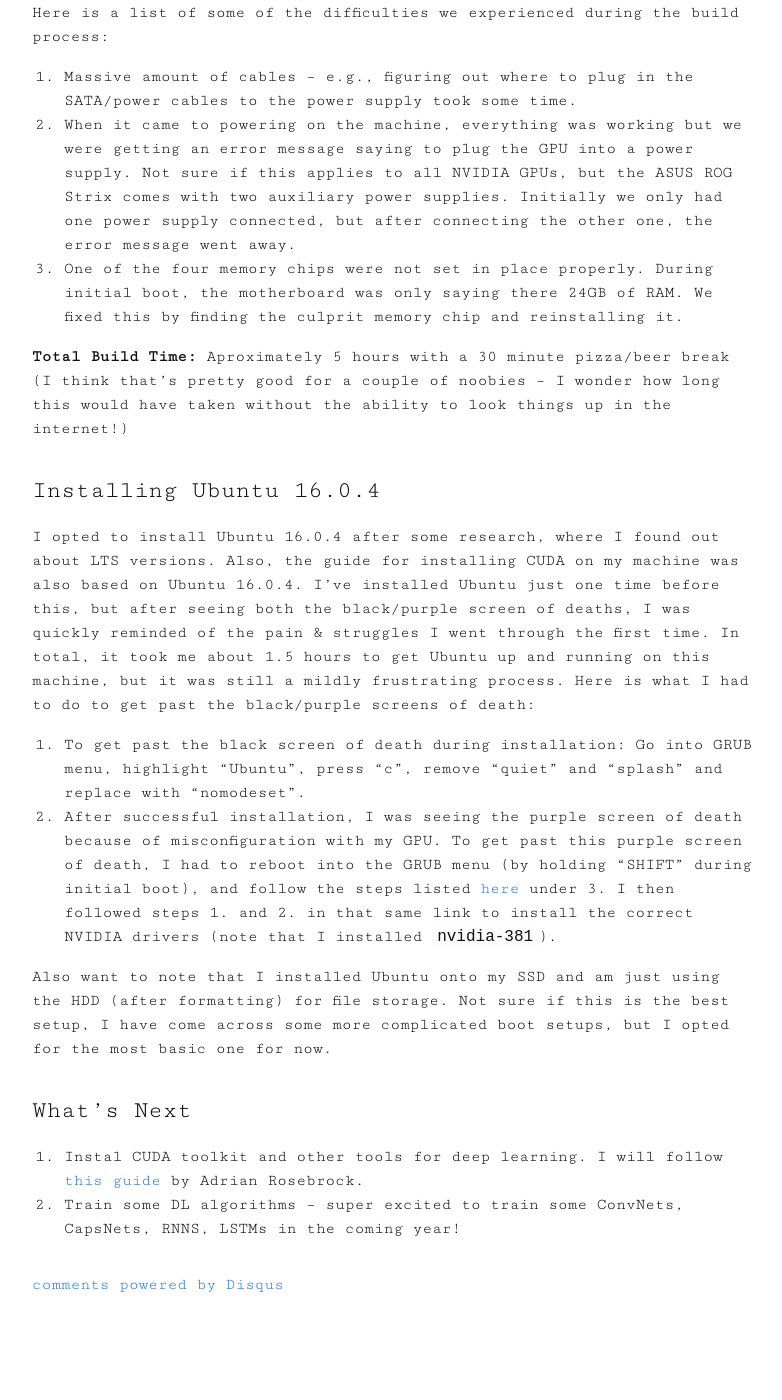
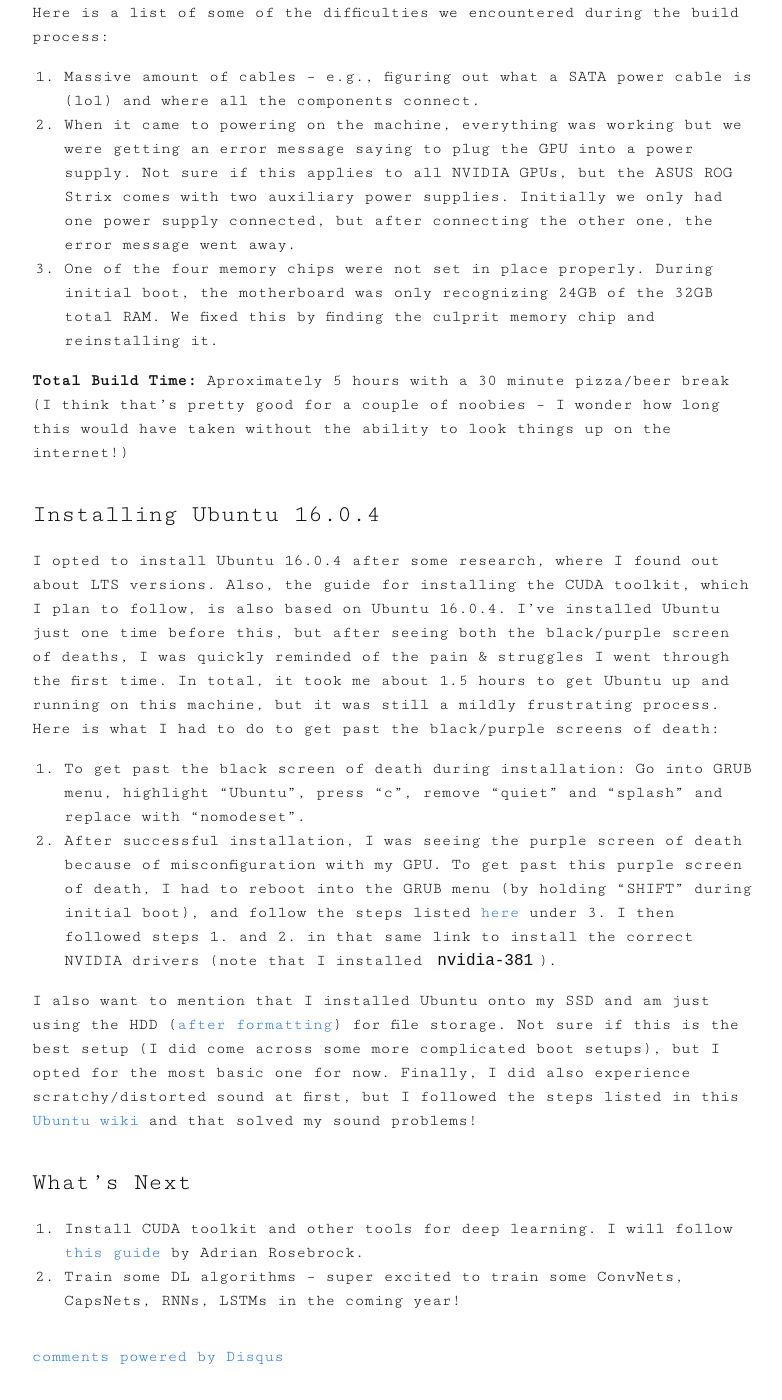
Before and after one commit to syaning/slim, a Jekyll site: the page built from _posts/2017-12-25-my-first-dl-devbox.md, in a window 1280 px wide and 1400 px high, scrolled down 4841 px. Shown: the whole window, without its empty margins (248-1030 px from the left). Built offline with Jekyll 4.4.1, drawn with Linux system fonts in a browser that asks for light colours; comment, search, counter and statistics services are not loaded; before the commit the page ends 6170 px from its top, so only the background shows below that; some of the changed text lies outside the part shown.

Commit message:
made some grammatical fixes to devbox post

```diff
--- a/_posts/2017-12-25-my-first-dl-devbox.md
+++ b/_posts/2017-12-25-my-first-dl-devbox.md
@@ -5,9 +5,9 @@
 comments: true
 categories: misc
 ---
-After a "2018 vision" exercise at work, I decided that I would up my game in
-deep/reinforcement learning research and implementation for the next year.
-And, in light of this, I thought it'd be best to have my very own development box.
+I recently decided that my 2018 New Years resolution would be to up my game in
+deep/reinforcement learning research and implementation. And after lots of research
+and pondering, I concluded that it'd be best to have my very own development box.
 Having never built a computer ever in my life before, this exercise was filled with all
 sorts of emotions, such as excitement, anxiety, stress (e.g., don't f**k this up),
 and pure joy! But at the end of the day, I can honestly say that this has been
@@ -51,27 +51,27 @@
 
 ![example]({{site.url}}/images/final.jpg)
 
-#### Some difficulties we experienced...
-Here is a list of some of the difficulties we experienced during the build
+#### Some difficulties we encountered...
+Here is a list of some of the difficulties we encountered during the build
 process:
-1. Massive amount of cables -- e.g., figuring out where to plug in the SATA/power cables
-to the power supply took some time.
+1. Massive amount of cables -- e.g., figuring out what a SATA power cable is (lol)
+and where all the components connect.
 2. When it came to powering on the machine, everything was working but we were
 getting an error message saying to plug the GPU into a power supply. Not sure if
 this applies to all NVIDIA GPUs, but the ASUS ROG Strix comes with two auxiliary
 power supplies. Initially we only had one power supply connected, but after connecting
 the other one, the error message went away.
 3. One of the four memory chips were not set in place properly. During initial boot,
-the motherboard was only saying there 24GB of RAM. We fixed this by finding the culprit
+the motherboard was only recognizing 24GB of the 32GB total RAM. We fixed this by finding the culprit
 memory chip and reinstalling it.
 
 **Total Build Time:** Aproximately 5 hours with a 30 minute pizza/beer break (I think that's pretty good
 for a couple of noobies -- I wonder how long this would have taken without the
-ability to look things up in the internet!)
+ability to look things up on the internet!)
 
 ### Installing Ubuntu 16.0.4
 I opted to install Ubuntu 16.0.4 after some research, where I found out about LTS
-versions. Also, the guide for installing CUDA on my machine was also
+versions. Also, the guide for installing the CUDA toolkit, which I plan to follow, is also
 based on Ubuntu 16.0.4. I've installed Ubuntu just one time before this, but
 after seeing both the black/purple screen of deaths, I was quickly reminded of the
 pain & struggles I went through the first time. In total, it took me about 1.5 hours
@@ -86,12 +86,15 @@
 steps listed [here](https://askubuntu.com/questions/760934/graphics-issues-after-while-installing-ubuntu-16-04-16-10-with-nvidia-graphics) under 3. I then followed steps 1. and 2. in that same link to
 install the correct NVIDIA drivers (note that I installed `nvidia-381`).
 
-Also want to note that I installed Ubuntu onto my SSD and am just using the HDD
-(after formatting) for file storage. Not sure if this is the best setup, I have
-come across some more complicated boot setups, but I opted for the most basic one
-for now.
+I also want to mention that I installed Ubuntu onto my SSD and am just using the HDD
+([after formatting](https://www.wikihow.com/Format-a-Hard-Drive-Using-Ubuntu#/Image:Format-a-Hard-Drive-Using-Ubuntu-Step-6-Version-3.jpg))
+for file storage. Not sure if this is the best setup (I did
+come across some more complicated boot setups), but I opted for the most basic one
+for now. Finally, I did also experience scratchy/distorted sound at first, but
+I followed the steps listed in this [Ubuntu wiki](https://help.ubuntu.com/community/SoundTroubleshootingProcedure) and that
+solved my sound problems!
 
 ### What's Next
-1. Instal CUDA toolkit and other tools for deep learning. I will follow [this guide](https://www.pyimagesearch.com/2017/09/27/setting-up-ubuntu-16-04-cuda-gpu-for-deep-learning-with-python/) by Adrian Rosebrock.
-2. Train some DL algorithms -- super excited to train some ConvNets, CapsNets, RNNS,
+1. Install CUDA toolkit and other tools for deep learning. I will follow [this guide](https://www.pyimagesearch.com/2017/09/27/setting-up-ubuntu-16-04-cuda-gpu-for-deep-learning-with-python/) by Adrian Rosebrock.
+2. Train some DL algorithms -- super excited to train some ConvNets, CapsNets, RNNs,
 LSTMs in the coming year!
```
